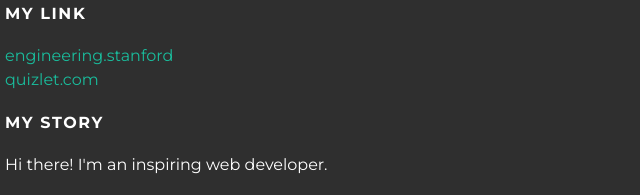
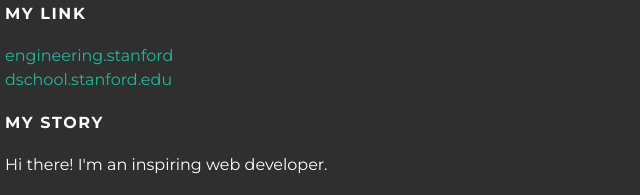
Before and after one commit to HenryHZC/HenryHZC.github.io, a plain HTML site: page about.html in a window 1280 px wide. Shown: the part 1277-1472 px from the top of the page, 0-640 px from the left. Drawn offline with Linux system fonts and the light colour scheme.

Commit message:
Update about.html

```diff
--- a/about.html
+++ b/about.html
@@ -42,7 +42,7 @@
       <p>
         <a href="https://engineering.stanford.edu/">engineering.stanford</a>
         <br>
-        <a href="https://dschool.stanford.edu/">quizlet.com</a>
+        <a href="https://dschool.stanford.edu/">dschool.stanford.edu</a>
       </p>
     </div>
     <div class="colum">
```
